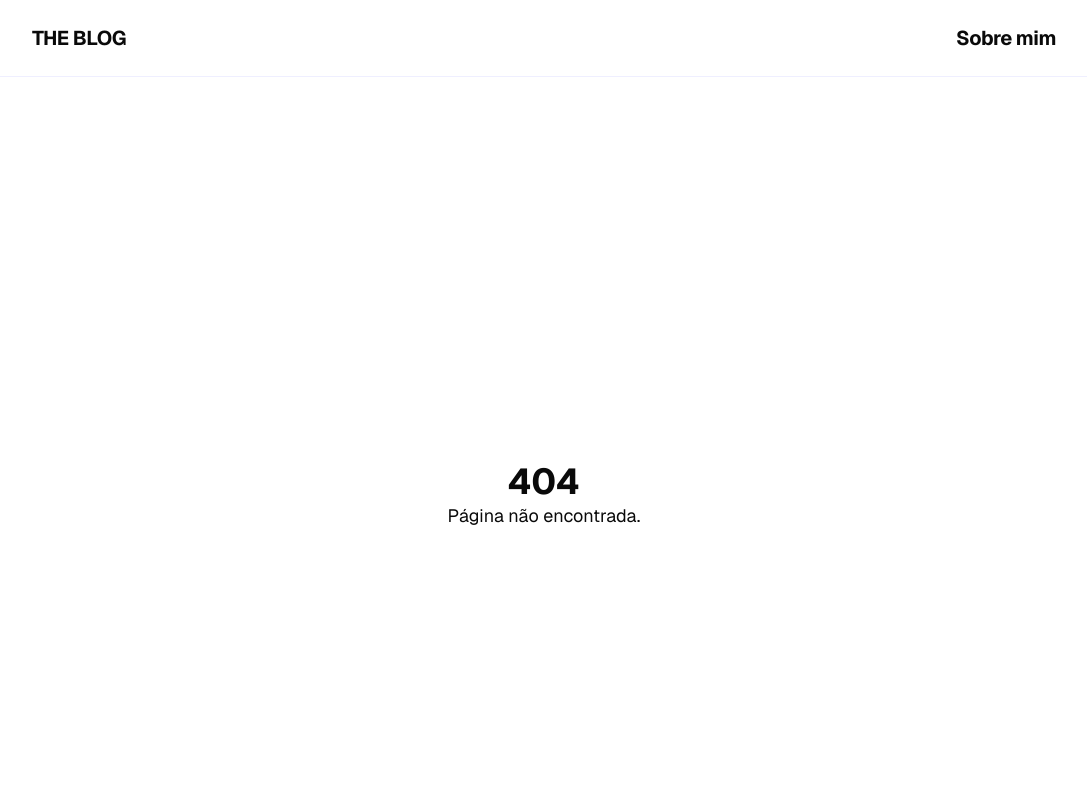
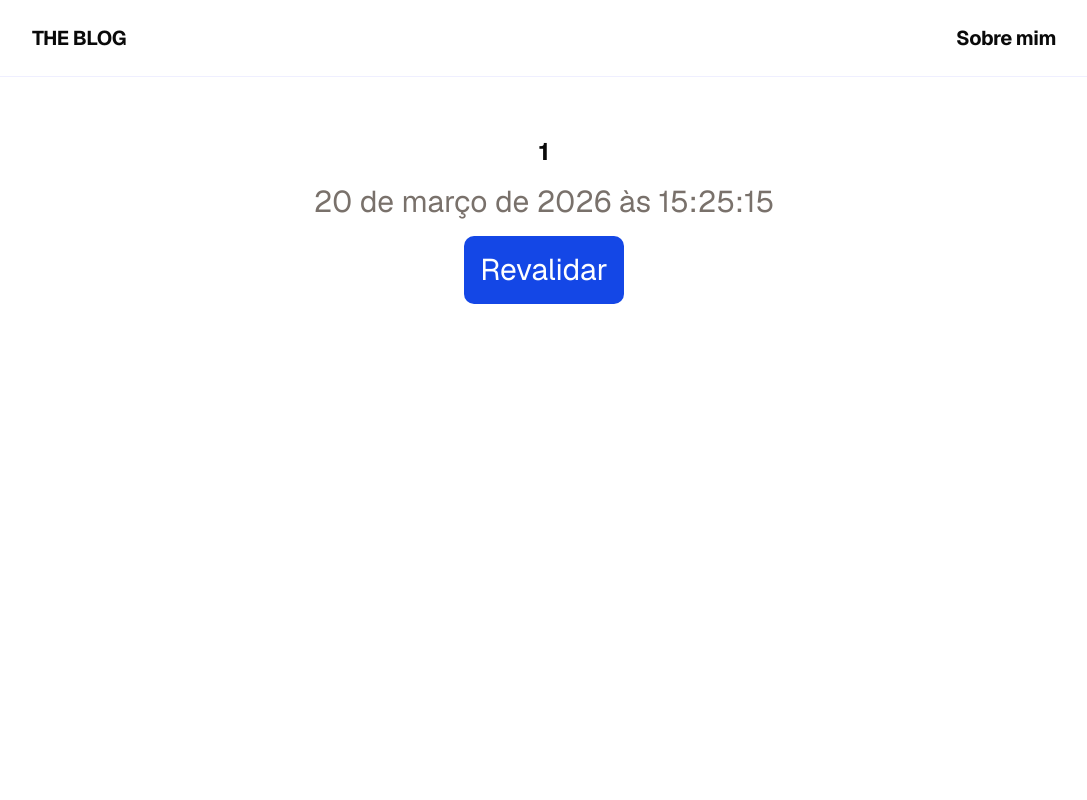
Before and after one commit to guerlak/the-blog, a Next.js app: page /exemplo/1 in a window 1280 px wide. Before the commit this address had no page. Shown: the top 800 px of the page, without its empty margins (96-1183 px from the left). Built offline with nearby package versions, Linux system fonts and the light colour scheme.

Commit message:
feat: example next cache scenarios

```diff
--- /dev/null
+++ b/src/actions/revalidate-example.ts
@@ -0,0 +1,9 @@
+'use server'
+
+import { revalidatePath } from "next/cache";
+
+export async function revalidateExampleAction(formData: FormData) {
+    const path = formData.get("path") as string;
+    console.log("Revalidando...server action => ", path);
+    //revalidatePath(path);
+}
--- /dev/null
+++ b/src/app/exemplo/[slug]/page.tsx
@@ -0,0 +1,32 @@
+import { revalidateExampleAction } from "@/src/actions/revalidate-example";
+
+type PostSlugParams = {
+    params: Promise<{ slug: string }>;
+}
+
+export default async function Exemplo({ params }: PostSlugParams) {
+
+    const { slug } = await params;
+    const dateTime = new Date();
+    const formattedDate = dateTime.toLocaleDateString('pt-BR', {
+        year: 'numeric',
+        month: 'long',
+        day: 'numeric',
+        hour: 'numeric',
+        minute: 'numeric',
+        second: 'numeric',
+    });
+
+    return (
+        <div className="p-10 gap-4 text-center text-3xl flex items-center flex-col" >
+            <h1 className="text-2xl font-bold">{slug}</h1>
+            <p className="text-stone-500">{formattedDate}</p>
+
+            <form action={revalidateExampleAction}>
+                <input type="hidden" defaultValue={`/exemplo/${slug}`} name="path" />
+                <button className="bg-blue-700 text-white p-4 rounded-lg cursor-pointer"
+                    type="submit">Revalidar</button>
+            </form>
+        </div>
+    );
+}
--- /dev/null
+++ b/src/app/exemplo/page.tsx
@@ -0,0 +1,28 @@
+
+export default async function Exemplo() {
+
+    const data = await fetch('https://jsonplaceholder.typicode.com/posts');
+    const json = await data.json();
+    const posts = json.slice(0, 5);
+    const dateTime = new Date();
+    const formattedDate = dateTime.toLocaleDateString('pt-BR', {
+        year: 'numeric',
+        month: 'long',
+        day: 'numeric',
+        hour: 'numeric',
+        minute: 'numeric',
+        second: 'numeric',
+    });
+
+    return (
+        <div className="p-10 gap-4 text-center text-3xl flex items-center flex-col" >
+            <p className="text-stone-500">{formattedDate}</p>
+            {posts.map((item: any) => (
+                <div key={item.id} className="flex flex-col gap-4 max-w-2xl border-2 border-gray-500">
+                    <h1 className="text-2xl font-bold">{item.title}</h1>
+                    <p className="text-sm">{item.body}</p>
+                </div>
+            ))}
+        </div>
+    );
+}
```
